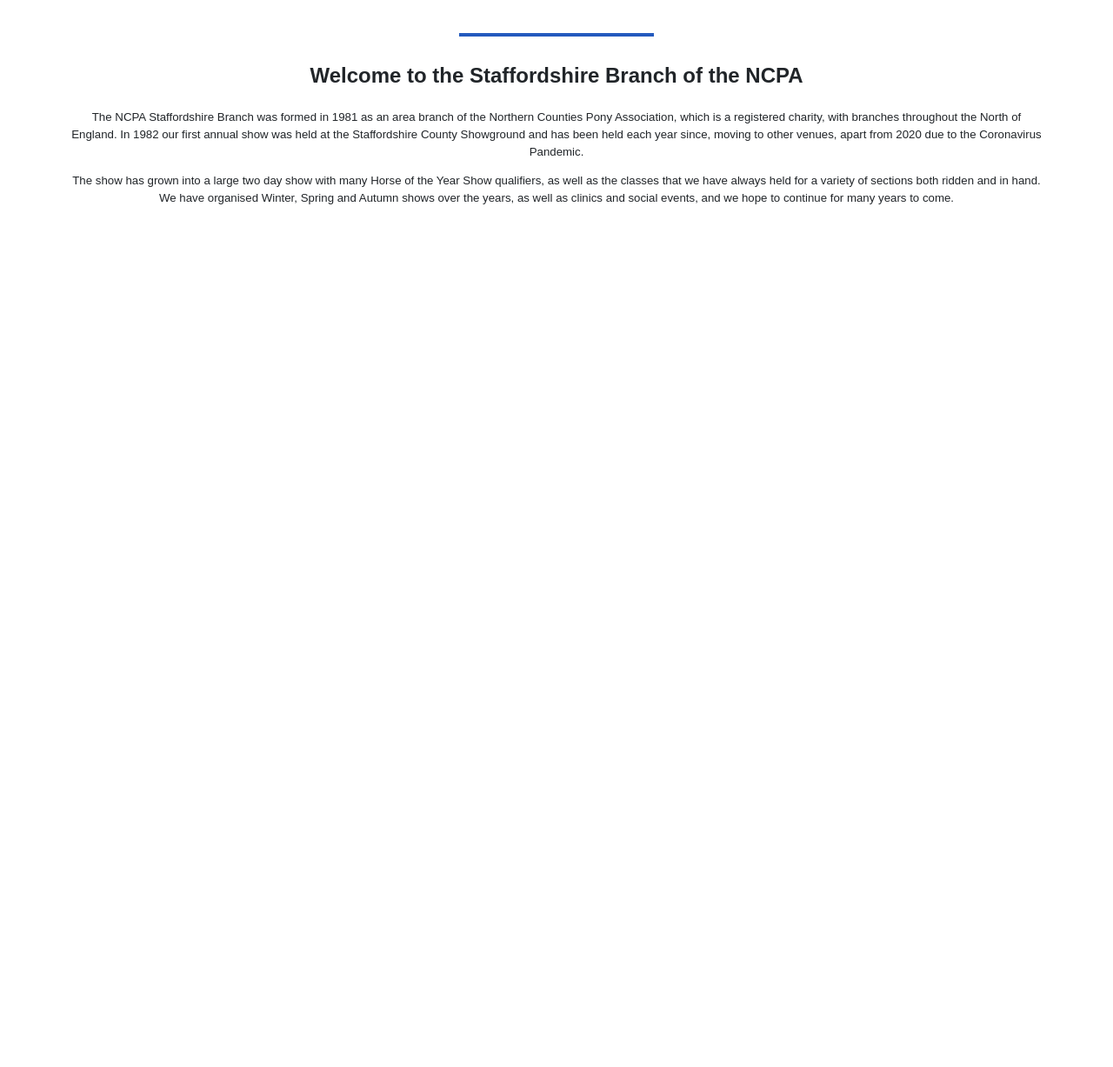
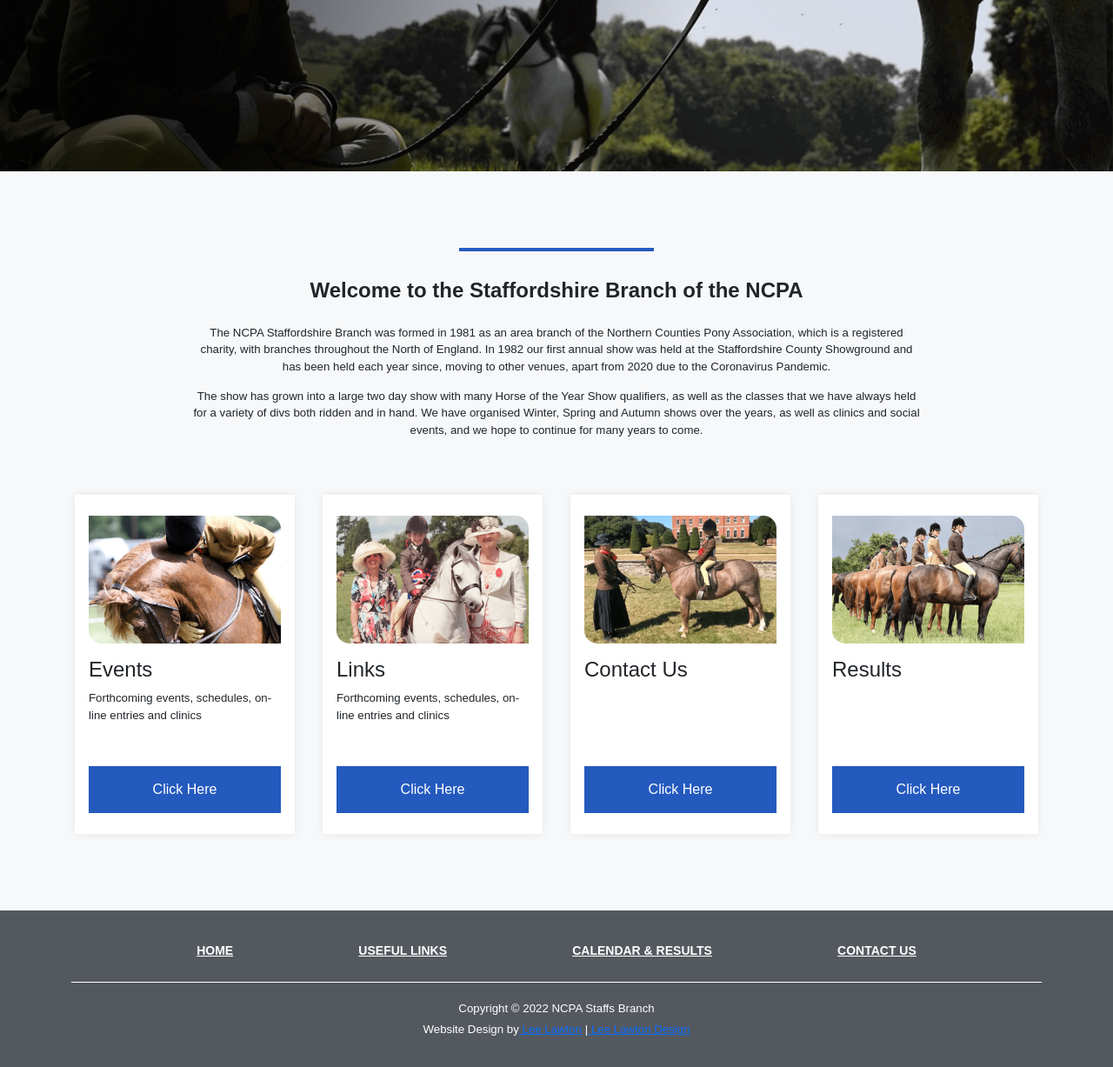
Before and after one commit to leelawton96/ncpastaffs-frontend, a Gatsby site: page / in a window 1280 px wide. Shown: the part 739-1966 px from the top of the page at 87% size. Before the commit the page ends 1039 px from the top, so only its background shows below. Built offline with nearby package versions, Linux system fonts and the light colour scheme; Gatsby itself is replaced by a stand-in of ours.

Commit message:
Index page completed including footer component

```diff
--- /dev/null
+++ b/src/components/Footer/footer.js
@@ -0,0 +1,43 @@
+import * as React from "react"
+import { Link } from "gatsby"
+import '../../scss/components/_footer.scss'
+
+
+const Footer = () => {
+
+ return (
+
+  <div className="container-fluid footer-container flex-column text-center d-flex justify-content-center align-items-center my-auto">
+   <div className="container d-flex flex-column justify-content-center align-items-center my-auto">
+
+   <ul className="w-100 footer-links d-flex flex-column flex-sm-row justify-content-evenly px-0 pb-4 pt-4 pt-sm-0">
+    <li className="footer-link py-2 py-sm-0">
+     <Link activeClassName="footer-active" to="/">Home</Link>
+    </li>
+    <li className="footer-link py-2 py-sm-0">
+     <Link activeClassName="footer-active" to="/useful-links">Useful Links</Link>
+    </li>
+    <li className="footer-link py-2 py-sm-0">
+     <Link activeClassName="footer-active" to="/calendar-results">Calendar & Results</Link>
+    </li>
+    <li className="footer-link py-2 py-sm-0">
+     <Link activeClassName="footer-active" to="/contact-us">Contact Us</Link>
+    </li>
+   </ul>
+
+     <p className="m-0 pt-1 white">Copyright © 2022 NCPA Staffs Branch </p>
+
+      <p class="white pt-1 m-0">Website Design by
+        <a target="_blank" rel="noreferrer" href="https://www.leelawtondesign.co.uk">  Lee Lawton</a>  |
+        <a target="_blank" rel="noreferrer" href="https://www.leelawtondesign.co.uk">  Lee Lawton Design</a>
+      </p>
+
+   </div>
+  </div>
+
+ )
+
+}
+
+
+export default Footer
--- a/src/components/Layout/layout.js
+++ b/src/components/Layout/layout.js
@@ -7,6 +7,7 @@
 
 import * as React from "react"
 import NavBar from "../NavBar/navbar"
+import Footer from "../Footer/footer"
 
 const Layout = ({ children }) => {
   return (
@@ -14,6 +15,7 @@
       <div>
         <NavBar />
         {children}
+        <Footer />
       </div>
     </div>
 
--- a/src/pages/index.js
+++ b/src/pages/index.js
@@ -1,6 +1,7 @@
 import * as React from "react"
 import { Link } from "gatsby"
 import Layout from "../components/Layout/layout"
+import { StaticImage } from "gatsby-plugin-image"
 
 
 
@@ -21,14 +22,84 @@
     </div>
   </div>
 
-  <section className="text-center py-5 container">
+  <section className="container-fluid links-container py-4">
+
+    <div className="text-center py-5 container links-container">
 
     <span className="divider-primary pb-3 mt-3"></span>
     <h2 className="font-bold pb-3">Welcome to the Staffordshire Branch of the NCPA</h2>
-    <p>The NCPA Staffordshire Branch was formed in 1981 as an area branch of the Northern Counties Pony Association, which is a registered charity, with branches throughout the North of England. In 1982 our first annual show was held at the Staffordshire County Showground and has been held each year since, moving to other venues, apart from 2020 due to the Coronavirus Pandemic.</p>
-    <p>The show has grown into a large two day show with many Horse of the Year Show qualifiers, as well as the classes that we have always held for a variety of sections both ridden and in hand. We have organised Winter, Spring and Autumn shows over the years, as well as clinics and social events, and we hope to continue for many years to come.</p>
+    <p className="w-75 mx-auto">The NCPA Staffordshire Branch was formed in 1981 as an area branch of the Northern Counties Pony Association, which is a registered charity, with branches throughout the North of England. In 1982 our first annual show was held at the Staffordshire County Showground and has been held each year since, moving to other venues, apart from 2020 due to the Coronavirus Pandemic.</p>
+    <p className="w-75 mx-auto mb-5">The show has grown into a large two day show with many Horse of the Year Show qualifiers, as well as the classes that we have always held for a variety of divs both ridden and in hand. We have organised Winter, Spring and Autumn shows over the years, as well as clinics and social events, and we hope to continue for many years to come.</p>
 
+
+    <div className="row">
+
+      <div className="col-12 col-sm-6 col-lg-3 p-3">
+        <div className="px-3 py-4 link d-flex flex-column">
+          <StaticImage
+            className="link-image"
+            src="../images/ncpa_4.png"
+            alt="Events"
+            objectFit="contain"
+            width="300"
+          />
+          <h2 className="text-start mt-3">Events</h2>
+          <p className="text-start">Forthcoming events, schedules, on-line entries and clinics </p>
+          <Link className="btn btn-primary w-100 mt-auto" to="/">Click Here</Link>
+        </div>
+      </div>
+
+      <div className="col-12 col-sm-6 col-lg-3 p-3">
+        <div className="px-3 py-4 link d-flex flex-column">
+          <StaticImage
+            className="link-image"
+            src="../images/ncpa_3.png"
+            alt="Events"
+            objectFit="contain"
+            width="300"
+          />
+          <h2 className="text-start mt-3">Links</h2>
+          <p className="text-start">Forthcoming events, schedules, on-line entries and clinics </p>
+          <Link className="btn btn-primary w-100 mt-auto" to="/">Click Here</Link>
+        </div>
+      </div>
+
+      <div className="col-12 col-sm-6 col-lg-3 p-3">
+        <div className="px-3 py-4 link d-flex flex-column">
+          <StaticImage
+            className="link-image"
+            src="../images/ncpa_2.png"
+            alt="Events"
+            objectFit="contain"
+            width="300"
+          />
+          <h2 className="text-start mt-3">Contact Us</h2>
+          <Link className="btn btn-primary w-100 mt-auto" to="/">Click Here</Link>
+        </div>
+      </div>
+
+      <div className="col-12 col-sm-6 col-lg-3 p-3">
+        <div className="px-3 py-4 link d-flex flex-column">
+          <StaticImage
+            className="link-image"
+            src="../images/ncpa_1.png"
+            alt="Events"
+            objectFit="contain"
+            width="300"
+          />
+          <h2 className="text-start mt-3">Results</h2>
+          <Link className="btn btn-primary w-100 mt-auto" to="/">Click Here</Link>
+        </div>
+      </div>
+
+    </div>
+
+    </div>
   </section>
+
+
+
+
 
   </Layout>
 )
--- /dev/null
+++ b/src/pages/useful-links.js
@@ -0,0 +1,24 @@
+import * as React from "react"
+import { Link } from "gatsby"
+import Layout from "../components/Layout/layout"
+import { StaticImage } from "gatsby-plugin-image"
+
+
+
+const UsefulLinks = () => (
+
+ <Layout>
+
+  <div className="content-header useful-links">
+
+      <div className="overlay text-center">
+        <h2 className="white content-header-title">Useful Links</h2>
+      </div>
+
+
+  </div>
+
+  </Layout>
+)
+
+export default UsefulLinks
--- a/src/scss/base/_typography.scss
+++ b/src/scss/base/_typography.scss
@@ -12,7 +12,7 @@
  font: 100%/1.5 Arial, sans-serif;
 }
 h1 {
- font-size: 2em;  /* 2*16 = 32 */
+ font-size: 2.4em;  /* 2*16 = 32 */
 }
 h2 {
  font-size: 1.5em;     /* 1.5*16 = 24 */
@@ -37,3 +37,6 @@
 .font-bold {
  font-weight: 600;
 }
+.white {
+ color: #ffffff;
+}
--- /dev/null
+++ b/src/scss/components/_footer.scss
@@ -0,0 +1,31 @@
+.footer-container {
+ background-color: #54595F;
+ min-height: 180px;
+}
+a {
+ color: #17AEA6;
+ text-decoration: none;
+ transition: 0.5s;
+}
+a:hover {
+ color: #43d8d1;
+}
+.footer-links {
+ border-bottom: solid 1px #ffffff;
+}
+.footer-link {
+ list-style: none;
+}
+.footer-link a {
+ text-transform: uppercase;
+ font-weight: 600;
+ color: #ffffff;
+ font-size: 14px;
+ transition: 0.5s;
+}
+.footer-link a:hover {
+ color: #17AEA6;
+}
+.footer-active {
+ color: #17AEA6;
+}
--- a/src/scss/main.scss
+++ b/src/scss/main.scss
@@ -6,3 +6,4 @@
 @import './components/buttons';
 
 @import './pages/index';
+@import './pages/useful-links';
--- a/src/scss/pages/_index.scss
+++ b/src/scss/pages/_index.scss
@@ -7,7 +7,7 @@
 }
 .homepage-hero-overlay {
  background-image: linear-gradient(100deg, #000000 0%, #F2295B00 64%);
- padding: 100px 0px;
+ padding: 200px 0px;
  margin: 0;
 }
 .homepage-hero-content {
@@ -22,3 +22,14 @@
  width: 20%;
  margin: 0 auto;
 }
+.links-container {
+ background-color: #F7F8F9;
+}
+.link {
+ background-color: #ffffff;
+ min-height: 390px;
+ box-shadow: 0px 0px 10px 0px rgb(0 0 0 / 8%);
+}
+.link-image {
+ border-radius: 0px 15px 0px 15px;
+}
--- /dev/null
+++ b/src/scss/pages/_useful-links.scss
@@ -0,0 +1,22 @@
+@import '../abstracts/variables';
+
+.content-header {
+ background-position: center center;
+ background-size: cover;
+ position: relative;
+ margin: auto;
+}
+.useful-links {
+ background-image: url(../images/image1.png);
+}
+.overlay {
+ background-color: rgba($color: #000000, $alpha: 0.7);
+ padding: 100px 0px;
+ margin: 0;
+}
+.content-header-title {
+ z-index: 99;
+ opacity: 1;
+ font-weight: 700;
+ margin-bottom: 0;
+}
```
